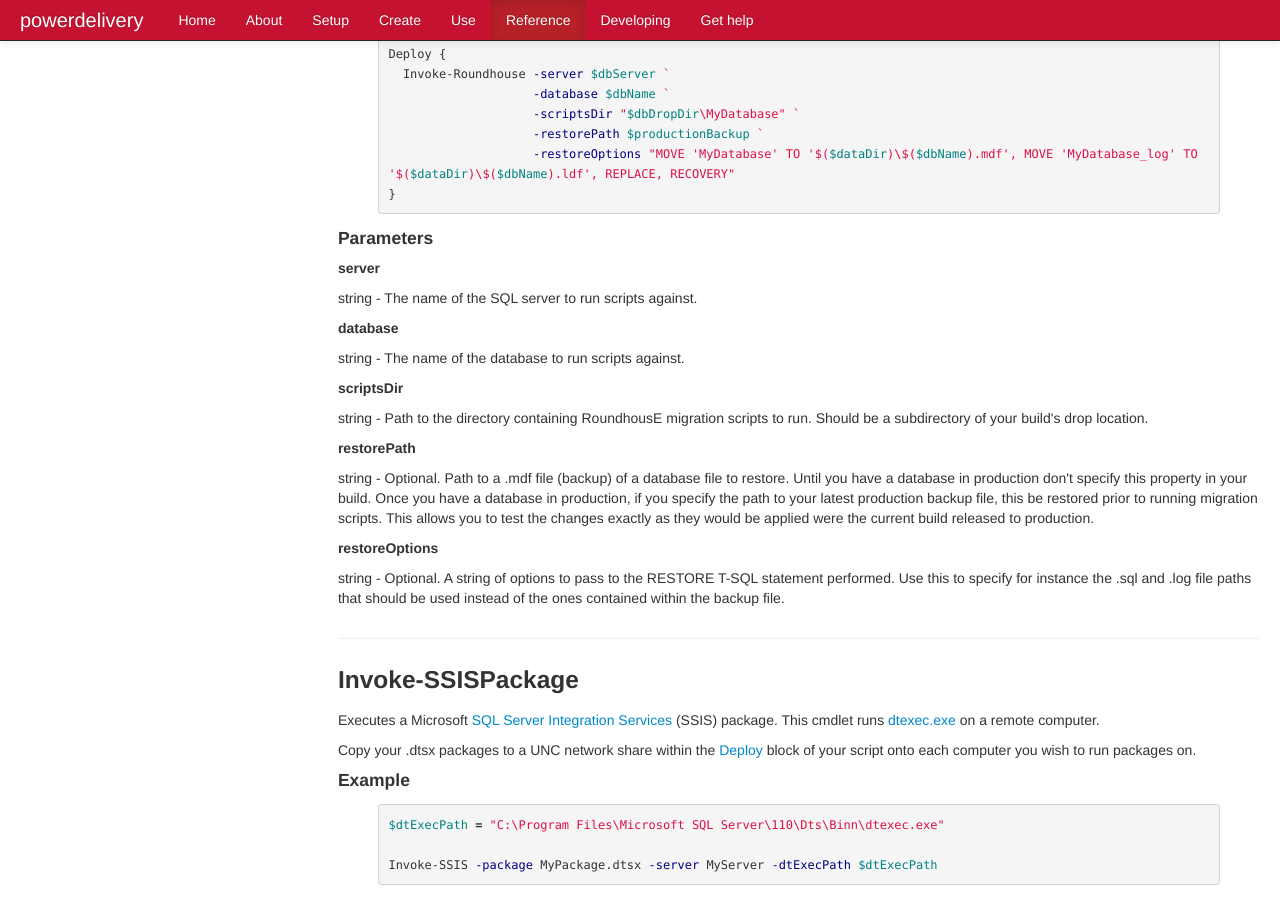
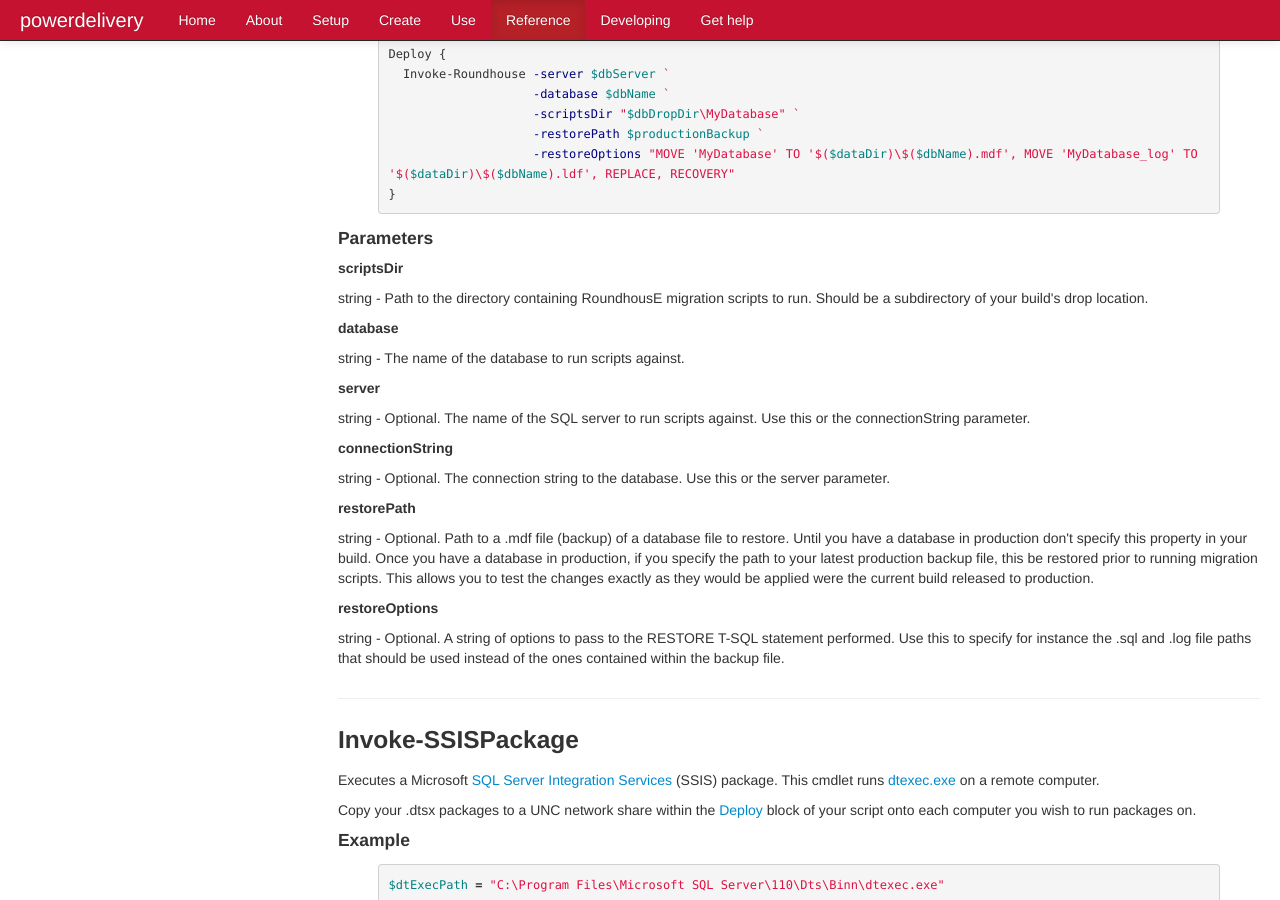
Before and after one commit to eavonius/powerdelivery, a Jekyll site: the page built from reference.markdown, in a window 1280 px wide and 900 px high, scrolled down 9410 px. Built offline with Jekyll 4.4.1, drawn with Linux system fonts in a browser that asks for light colours; nearby versions of some CDN libraries.

Commit message:
Roundhouse docs update.

```diff
--- a/reference.markdown
+++ b/reference.markdown
@@ -437,12 +437,14 @@ Deploy {
                     -restoreOptions "MOVE 'MyDatabase' TO '$($dataDir)\$($dbName).mdf', MOVE 'MyDatabase_log' TO '$($dataDir)\$($dbName).ldf', REPLACE, RECOVERY"
 }{% endhighlight %}
 		<h4>Parameters</h4>
-		<h5>server</h5>
-		<p>string - The name of the SQL server to run scripts against.</p>
+		<h5>scriptsDir</h5>
+		<p>string - Path to the directory containing RoundhousE migration scripts to run. Should be a subdirectory of your build's drop location.</p>
 		<h5>database</h5>
 		<p>string - The name of the database to run scripts against.</p>
-		<h5>scriptsDir</h5>
-		<p>string - Path to the directory containing RoundhousE migration scripts to run. Should be a subdirectory of your build's drop location.</p>
+		<h5>server</h5>
+		<p>string - Optional. The name of the SQL server to run scripts against. Use this or the connectionString parameter.</p>
+		<h5>connectionString</h5>
+		<p>string - Optional. The connection string to the database. Use this or the server parameter.</p>
 		<h5>restorePath</h5>
 		<p>string - Optional. Path to a .mdf file (backup) of a database file to restore. Until you have a database in production don't specify this property in your build. Once you have a database in production, if you specify the path to your latest production backup file, this be restored prior to running migration scripts. This allows you to test the changes exactly as they would be applied were the current build released to production.</p>
 		<h5>restoreOptions</h5>
```
